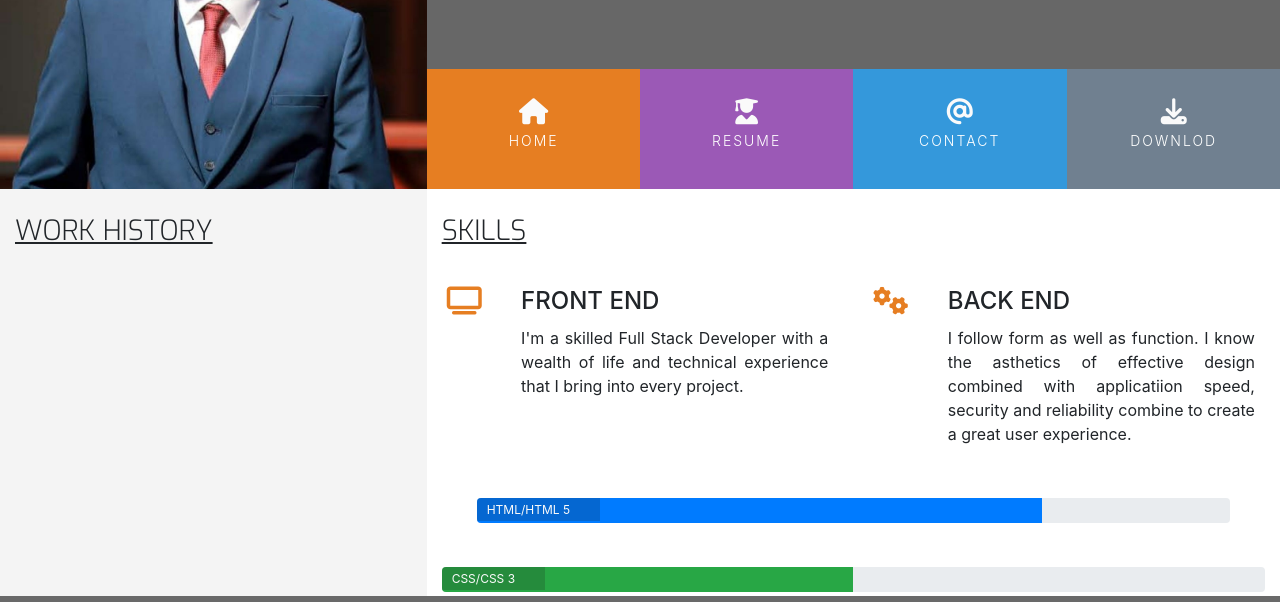
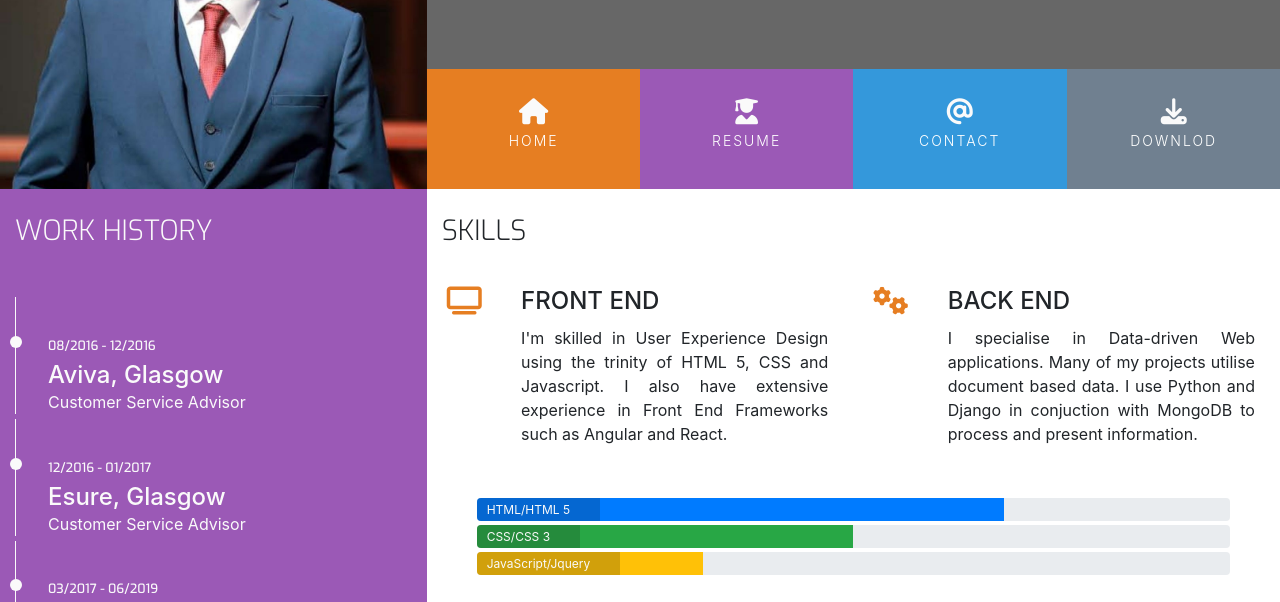
Before and after one commit to daringeorgenalumakil/Resume, a plain HTML site: page resume.html in a window 1280 px wide. Shown: the part 180-782 px from the top of the page. Drawn offline with nearby package versions, Linux system fonts and the light colour scheme.

Commit message:
completed resume and tidy up for index

```diff
--- a/Assets/Css/style.css
+++ b/Assets/Css/style.css
@@ -20,7 +20,10 @@
     background-color: #fff;
 }
 .bg-color-personal-info {
-    background-color: #f4f4f4;
+    background-color: #e67e22;
+}
+.bg-color-work-history {
+    background-color: #9b59b6;
 }
 /*-----------------------------------Special paddings, margins & text----------------------------*/
 h1,
@@ -48,12 +51,13 @@ h4 {
     padding: 0 15px 0 15px;
     float: none;
 }
+.history-heading,
 .section-heading {
     font-family: "Exo" , sans-serif;
     font-weight: 300;
     margin-top: 25px;
     margin-bottom: 40px;
-    text-decoration: underline;
+    text-decoration: none;
 }
 p {
     margin: 0;
@@ -136,6 +140,9 @@ header {
     font-weight: 300;
     letter-spacing: 2px;
 }
+.text-color {
+    color: #fafafa;
+}
 /*-----------------------------------Hover.CSS----------------------------*/
 .hvr-sweep-to-bottom:before, .hvr-sweep-to-bottom:focus, .hvr-sweep-to-bottom:hover {
     background-color: rgba(0, 0, 0, 0.2);
@@ -201,6 +208,7 @@ footer {
     margin-bottom: 20px;
     display: block;
     clear: both;
+    font-size: 18px;
 }
 .personal-info-item .key,
 .personal-info-item .value {
@@ -224,10 +232,13 @@ footer {
     width: 60%;
     position: relative;
 }
+.address {
+    text-align: unset;
+}
 /*------------------------------------Progress Info----------------------------*/
 .progress {
     position: relative;
-    height: 25px;
+    height: 23px;
     margin-bottom: 4px;
 }
 .progress-type {
@@ -241,3 +252,46 @@ footer {
 .progress-section {
     margin: 40px 20px;
 }
+/*-----------------------------------Work-history----------------------------*/
+.history-heading {
+    color: #fafafa;
+    margin-bottom: 50px;
+    text-decoration: none;
+}
+.timeline-item {
+    padding: 4em 2em 0em 2em;
+    position: relative;
+    color: #fafafa;
+    border-left: 1px solid;
+    margin-bottom: 5px;
+}
+.timeline-item p {
+    padding: 0;
+    margin: 0;
+}
+.timeline-item:before {
+    content: attr(data-dates);
+    position: absolute;
+    left: 2.5em;
+    top: 3em;
+    display: block;
+    font-family: "Exo",sans-serif;
+    font-weight: 500;
+    font-size: 0.8em;
+    padding: 0;
+    margin: 0;
+}
+.timeline-item:after {
+    width: 12px;
+    height: 12px;
+    display: block;
+    top: 2.4em;
+    position: absolute;
+    left: -6px;
+    border-radius: 12px;
+    content: '';
+    background: #fafafa;
+}
+.work-history {
+    margin-bottom: 30px;
+}
--- a/resume.html
+++ b/resume.html
@@ -46,12 +46,30 @@
     </header>
     <section class="container-fluid">
         <div class="row">
-            <div class="col-md-4 bg-color-personal-info section-column">
+            <div class="col-md-4 bg-color-work-history section-column">
                 <div class="row">
                     <div class="col-12">
-                        <h3 class="section-heading uppercase">
+                        <h3 class="history-heading uppercase">
                             Work History
                         </h3>
+                    </div>
+                </div>
+                <div class="work-history">
+                    <div class="timeline-item" data-dates="08/2016 - 12/2016">
+                        <h4>Aviva, Glasgow</h4>
+                        <p>Customer Service Advisor</p>
+                    </div>
+                    <div class="timeline-item" data-dates="12/2016 - 01/2017">
+                        <h4>Esure, Glasgow</h4>
+                        <p>Customer Service Advisor</p>
+                    </div>
+                    <div class="timeline-item" data-dates="03/2017 - 06/2019">
+                        <h4>Webhelp, Glasgow</h4>
+                        <p>Customer Service Advisor</p>
+                    </div>
+                    <div class="timeline-item" data-dates="06/2019 - Present">
+                        <h4>Diligenta, Stirling</h4>
+                        <p>Customer Service Advisor</p>
                     </div>
                 </div>
             </div>
@@ -70,8 +88,8 @@
                             <div class="col-10">
                                 <h4 class="three-reasons-heading uppercase">Front End</h4>
                                 <p>
-                                    I'm a skilled Full Stack Developer with a wealth of life and technical experience that I bring
-                                    into every project.
+                                    I'm skilled in User Experience Design using the trinity of HTML 5, CSS and Javascript. I also have
+                                    extensive experience in Front End Frameworks such as Angular and React.
                                 </p>
                             </div>
                         </div>
@@ -84,8 +102,8 @@
                             <div class="col-10">
                                 <h4 class="three-reasons-heading uppercase">Back End</h4>
                                 <p>
-                                    I follow form as well as function. I know the asthetics of effective design combined with applicatiion
-                                    speed, security and reliability combine to create a great user experience.
+                                    I specialise in Data-driven Web applications. Many of my projects utilise document based data.
+                                    I use Python and Django in conjuction with MongoDB to process and present information.
                                 </p>
                             </div>
                         </div>
@@ -94,20 +112,22 @@
                 <div class="row progress-section">
                     <div class="col">
                         <div class="progress">
-                            <div class="progress-bar" role="progressbar" style="width: 75%" aria-valuenow="75" aria-valuemin="0" aria-valuemax="100">
-                                <span class="sr-only">75% Complete</span>
+                            <div class="progress-bar" role="progressbar" style="width: 70%" aria-valuenow="70" aria-valuemin="0" aria-valuemax="100">
+                                <span class="sr-only">70% Complete</span>
                             </div>
                             <span class="progress-type">HTML/HTML 5</span>
                         </div>
-                    </div>
-                </div>
-                 <div class="row">
-                    <div class="col">
                         <div class="progress">
                             <div class="progress-bar bg-success" role="progressbar" style="width: 50%" aria-valuenow="50" aria-valuemin="0" aria-valuemax="100">
                                 <span class="sr-only">50% Complete</span>
                             </div>
                             <span class="progress-type">CSS/CSS 3</span>
+                        </div>
+                        <div class="progress">
+                            <div class="progress-bar bg-warning" role="progressbar" style="width: 30%" aria-valuenow="30" aria-valuemin="0" aria-valuemax="100">
+                                <span class="sr-only">30% Complete</span>
+                            </div>
+                            <span class="progress-type">JavaScript/Jquery</span>
                         </div>
                     </div>
                 </div>
```
Also changed, not shown: index.html (+2 -2 lines).
